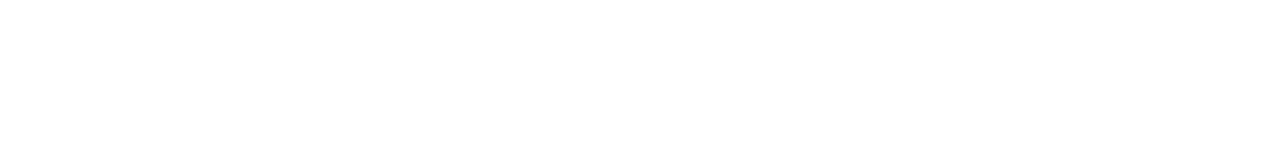
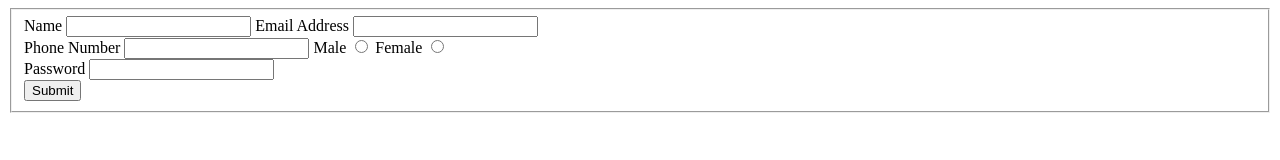
Before and after one commit to intuk/gitbase, a plain HTML site: page index.html in a window 1280 px wide. Drawn offline with Linux system fonts and the light colour scheme.

Commit message:
2nd commit

```diff
--- /dev/null
+++ b/form.js
@@ -0,0 +1,2 @@
+ let execute = document.getElementById('sumbit-btn');
+      execute.onclick=alert ('Form sumbitted Sucessfully');
--- a/index.html
+++ b/index.html
@@ -4,9 +4,49 @@
     <meta charset="UTF-8">
     <meta http-equiv="X-UA-Compatible" content="IE=edge">
     <meta name="viewport" content="width=device-width, initial-scale=1.0">
-    <title>Changes from Bigboi</title>
-</head>
+    <title>Task 1</title>
+    <link rel="stylesheet" href="style.css">
+    <script type="text/javascript" src="form.js"></script>
 <body>
+    <header>
+        <nav>
 
+        </nav>
+    </header>
+    <main>
+        <section>
+            <form method="*">
+                <fieldset>
+
+
+                    <!-- box1 -->
+                    <label for="Name">Name</label>
+                    <input type="text" name="Name" id="Name">
+                    <!-- box2 -->
+                    <label for="Email Address">Email Address</label>
+                    <input type="email"  name="Email Address" id="Email Adress"><br>
+                    <!-- box3 -->
+                    <label for="Phone Number">Phone Number</label>
+                    <input type="tel" name="Phone Number " id="Phone Number">
+                    <!-- box4 -->
+                    <label for="Sex">Male</label>
+                    <input type="radio" name="Sex" value="Male">
+                    <!-- box5 -->
+                    <label for="Sex">Female</label>
+                    <input type="radio" name="Sex" value="Female"><br>
+                    <!-- box6 -->
+                    <label for="Password">Password</label>
+                    <input type="password"  name="password" id="password"><br>
+                    <!-- sumbit btn -->
+                    <input type="submit" value="Submit" id="sumbit-btn">
+
+
+
+                </fieldset>
+            </form>
+
+        </section>
+    </main>
+    <link rel="stylesheet" href="">
 </body>
 </html>
--- /dev/null
+++ b/style.css
@@ -0,0 +1,4 @@
+.form1{
+    width: 60%;
+    height: 60%;
+}
```
